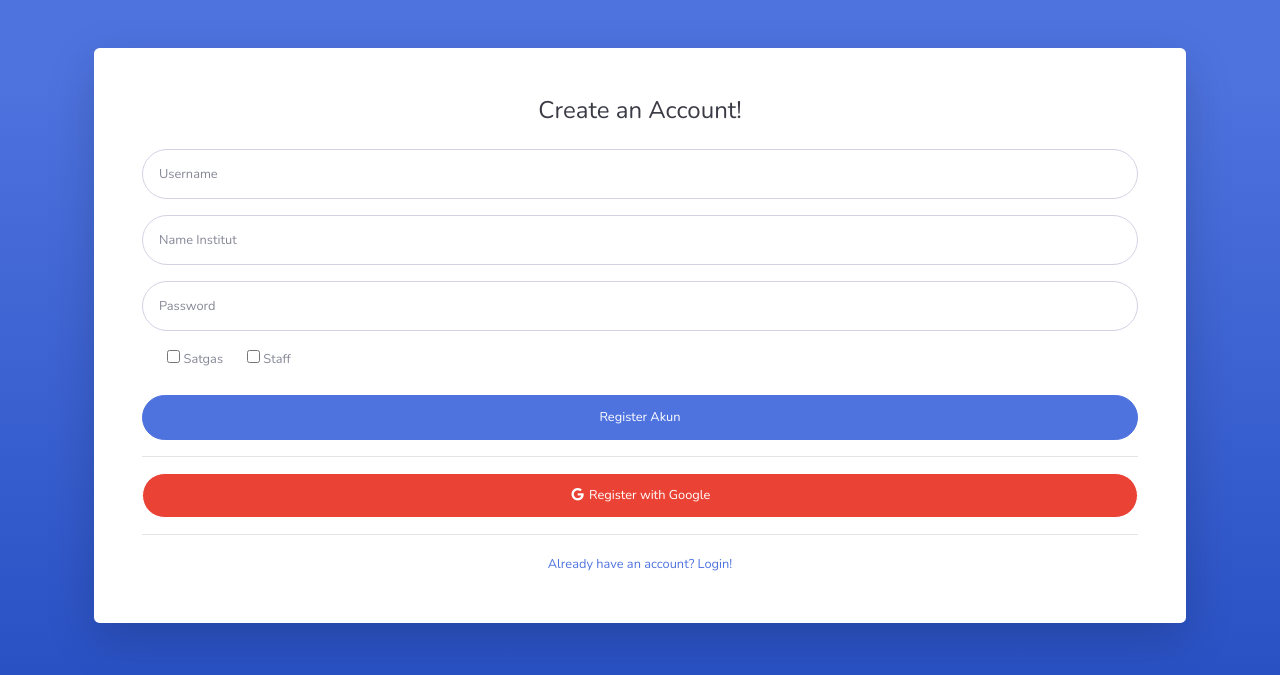
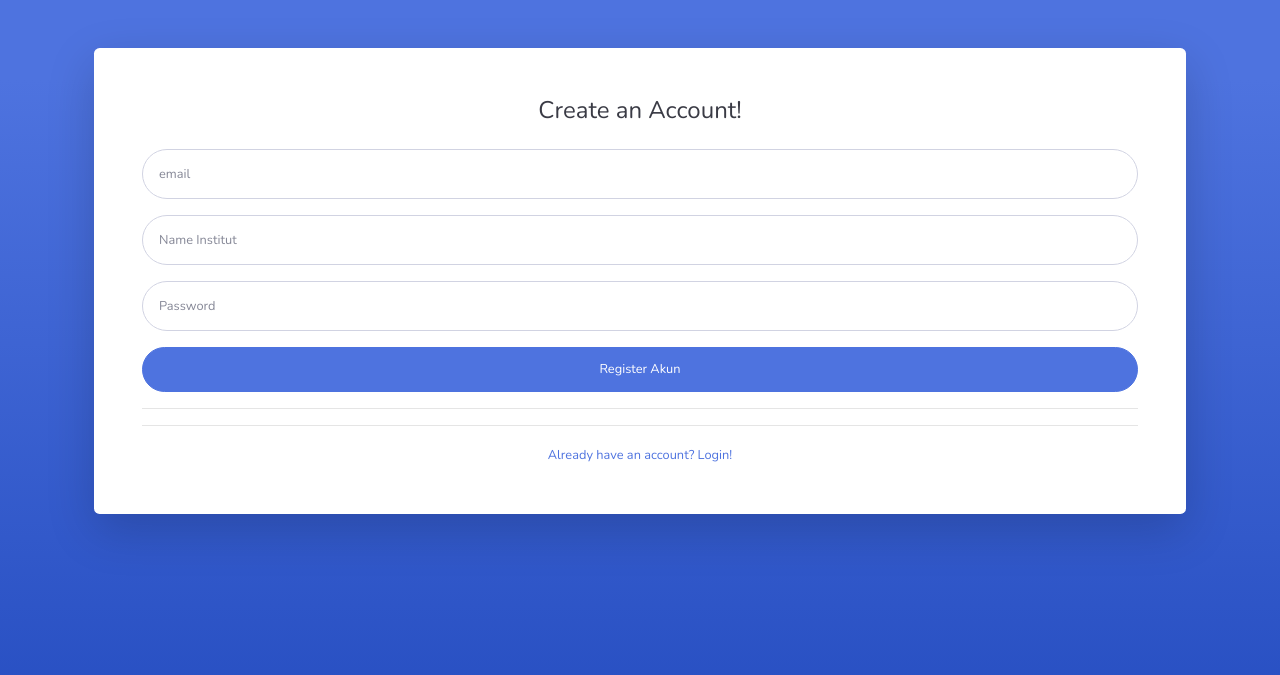
Before and after one commit to sisi20/SIMANTAN, a CodeIgniter app: page /SIMANTAN-PCR/index.php/login/registration in a window 1280 px wide. Shown: the top 675 px of the page. Run offline with CodeIgniter, Linux system fonts and the light colour scheme.

Commit message:
Update regis.php

```diff
--- a/application/views/auth/regis.php
+++ b/application/views/auth/regis.php
@@ -10,9 +10,9 @@
                     <div class="text-center">
                         <h1 class="h4 text-gray-900 mb-4">Create an Account!</h1>
                     </div>
-                    <form class="user" method="post" action="<?php echo base_url('index.php/login/registration'); ?>">
+                    <form class="user" method="post" action="<?php echo base_url('login/proses_register'); ?>">
                         <div class="form-group">
-                            <input type="text" class="form-control form-control-user" id="exampleInputEmail" name="username" placeholder="Username">
+                            <input type="email" class="form-control form-control-user" id="exampleInputEmail" name="email" placeholder="email">
                         </div>
                         <div class="form-group">
                             <input type="text" class="form-control form-control-user" id="exampleInputEmail" name="nama" placeholder="Name Institut">
@@ -21,26 +21,11 @@
                             <input type="password" class="form-control form-control-user" id="exampleInputEmail" name="password" placeholder="Password">
                         </div>
 
-                        <div class="form-group row">
-                            <div class="custom-control custom-checkbox small">
-                                &nbsp;&nbsp;&nbsp;&nbsp;<input type="checkbox" id="vehicle1" name="role" value="1">
-                                <label for="vehicle1"> Satgas</label><br>
-                            </div>
-                            <div class="custom-control custom-checkbox small">
-                                <input type="checkbox" id="role" name="role" value="2">
-                                <label for="vehicle2"> Staff</label><br>
-
-                            </div>
-                        </div>
 
                         <button type="submit" class="btn btn-primary btn-user btn-block">
                             Register Akun
                         </button>
                         <hr>
-                        <a href="index.html" class="btn btn-google btn-user btn-block">
-                            <i class="fab fa-google fa-fw"></i> Register with Google
-                        </a>
-
                     </form>
                     <hr>
 
```
